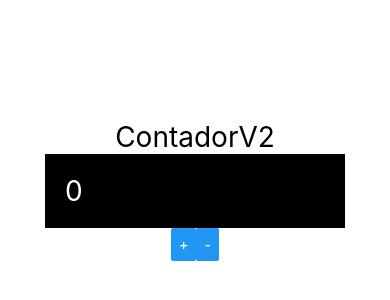
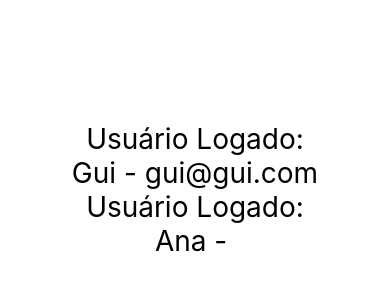
Before and after one commit to joaomotajr/curso-react-exercicios, a React Native app: screen / in a window 390 px wide. Shown: the part 232-532 px from the top of the page. Built offline with nearby package versions, Linux system fonts and the light colour scheme.

Commit message:
feat/session6-aula

```diff
--- a/src/App.tsx
+++ b/src/App.tsx
@@ -1,5 +1,5 @@
 import React from 'react';
-import { View, StyleSheet } from 'react-native';
+import { View, StyleSheet, SafeAreaView, Text, Button } from 'react-native';
 // import Primeiro from './components/Primeiro'
 // import Comp, {Comp1, Comp2 } from './components/Multi'
 // import MinMax from './components/MinMax';
@@ -7,14 +7,19 @@ import { View, StyleSheet } from 'react-native';
 // import Pai from './components/direta/Pai';
 // import PaiInd from './components/indireta/Pai'
 // import PaiIndTS from './components/indireta/PaiTS'
-import ContadorV2 from './components/contador/ContadorV2';
-
+// import ContadorV2 from './components/contador/ContadorV2';
+// import Diferenciar from './components/Diferenciar';
+// import Parimpar from './components/Parimpar';
+import Familia from './components/relacao/Familia';
+import Membro from './components/relacao/Membro';
 //export default () => <View><Primeiro /></View>
+import UsuarioLogado from './components/UsuarioLogado';
 
 export default () => (
-  <View style = {style.App}>
+  <SafeAreaView style = {style.App}>
     {/* <AleatorioTS min={3} max={20}></AleatorioTS> */}
-    <ContadorV2 />
+    {/* <ContadorV2 /> */}
+    {/* <Diferenciar /> */}
     {/* <MinMax min={3} max={20} /> */}
     {/* <MinMax min={8} max={9} /> */}
     {/* <Comp1 /> */}
@@ -24,8 +29,17 @@ export default () => (
     {/* <Pai /> */}
     {/* <PaiInd /> */}
     {/* <PaiIndTS /> */}
+    {/* <Parimpar num={1} /> */}
+    {/* <Familia>
+      <Membro nome="João" sobreNome="Mota" element={<Text> Elemento TEXT</Text>}/>
+      <Membro nome="John" sobreNome="Moto" element={<Button title='BTN' />}/>
+    </Familia> */}
+    {/* <Text>{"ererer"}</Text> */}
+    <UsuarioLogado  nome={'Gui'} email={'gui@gui.com'} />
+    <UsuarioLogado nome={'Ana'} />
+    <UsuarioLogado nome={''} />
 
-  </View>
+  </SafeAreaView>
 )
 const style = StyleSheet.create({
   App: {
--- /dev/null
+++ b/src/Util/types.ts
@@ -0,0 +1,11 @@
+import { ReactElement } from "react"
+
+type usr = {
+    nome?: string
+    email?: string
+    children?: ReactElement[]
+}
+
+
+
+export type {usr}
--- /dev/null
+++ b/src/components/Diferenciar.tsx
@@ -0,0 +1,13 @@
+import React, { useState } from "react";
+import { Text, Platform } from "react-native";
+import estilo from "./estilo";
+
+export default () => {
+    if(Platform.OS === 'android') {
+        return <Text style={estilo.txtG}>Android</Text>
+    } else if(Platform.OS === 'ios') {
+        return <Text style={estilo.txtG}>iOS</Text>
+    } else {
+        return <Text style={estilo.txtG}>{Platform.OS}</Text>
+    }
+}
--- /dev/null
+++ b/src/components/If.tsx
@@ -0,0 +1,10 @@
+import { ReactElement } from "react"
+import {usr} from "../Util/types"
+
+export default (props: usr): ReactElement | null => {
+    if(props.nome) {
+        return <>{props.children}</>
+    } else {
+        return null
+    }
+}
--- /dev/null
+++ b/src/components/Parimpar.tsx
@@ -0,0 +1,16 @@
+import React from 'react'
+import { View, Text } from 'react-native'
+import Estilo from './estilo'
+
+export default ({ num = 0 }) => {
+
+    return (
+        <View>
+            <Text style={Estilo.txtG}>O resultado é:</Text>
+            {num % 2 === 0
+                ? <Text style={Estilo.txtG}>Par</Text>
+                : <Text style={Estilo.txtG}>Ímpar</Text>
+            }
+        </View>
+    )
+}
--- /dev/null
+++ b/src/components/UsuarioLogado.tsx
@@ -0,0 +1,19 @@
+import React from 'react'
+import { Text } from 'react-native'
+import Estilo from './estilo'
+import { usr} from "../Util/types"
+import If from './If'
+
+export default (props: usr) => {
+    const user = props.nome || ''
+    return (
+        <>
+            <If nome={user}>
+                <Text style={Estilo.txtG}>Usuário Logado:</Text>
+                <Text style={Estilo.txtG}>
+                    {props.nome} - {props.email}
+                </Text>
+            </If>
+        </>
+    )
+}
--- a/src/components/contador/ContadorV2.tsx
+++ b/src/components/contador/ContadorV2.tsx
@@ -6,13 +6,8 @@ import ContadorBotoes from "./ContadorBotoes";
 
 export default ()  => {
     const [num, setNum] = useState(0)
-
     const inc = () => setNum(num + 1)
     const dec = () => setNum(num + 1)
-
-    const teste = (vr: number) => {
-
-    }
 
     return (
         <>
--- /dev/null
+++ b/src/components/relacao/Familia.tsx
@@ -0,0 +1,12 @@
+import React from 'react'
+
+type props = {children: JSX.Element[]}
+
+export default (props: props) => {
+    return (
+        <>
+            {props.children}
+
+        </>
+    )
+}
--- /dev/null
+++ b/src/components/relacao/Membro.tsx
@@ -0,0 +1,21 @@
+import React, { ReactComponentElement, ReactElement } from 'react'
+import { Text } from 'react-native'
+import Estilo from '../estilo'
+
+type props = {
+    nome: string
+    sobreNome: String
+    element?: ReactElement
+}
+
+export default ({nome, sobreNome, element}:props) => {
+    return (
+        <>
+        <Text style={Estilo.txtG}>
+            {nome} {sobreNome}
+
+        </Text>
+        {element}
+        </>
+    )
+}
```
